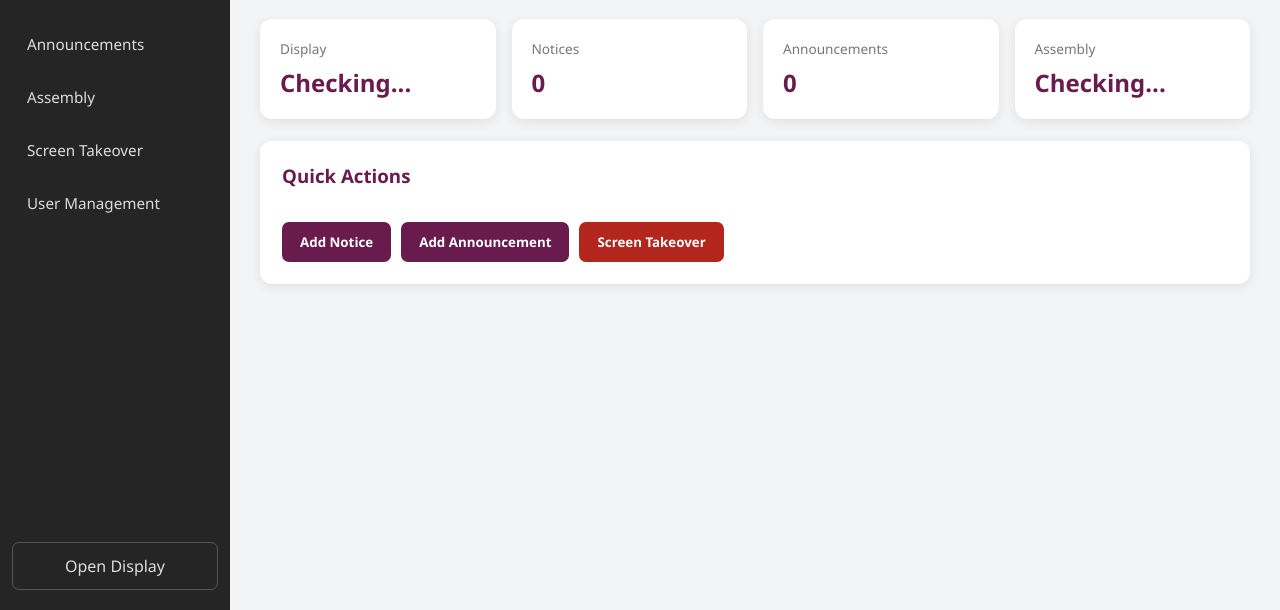
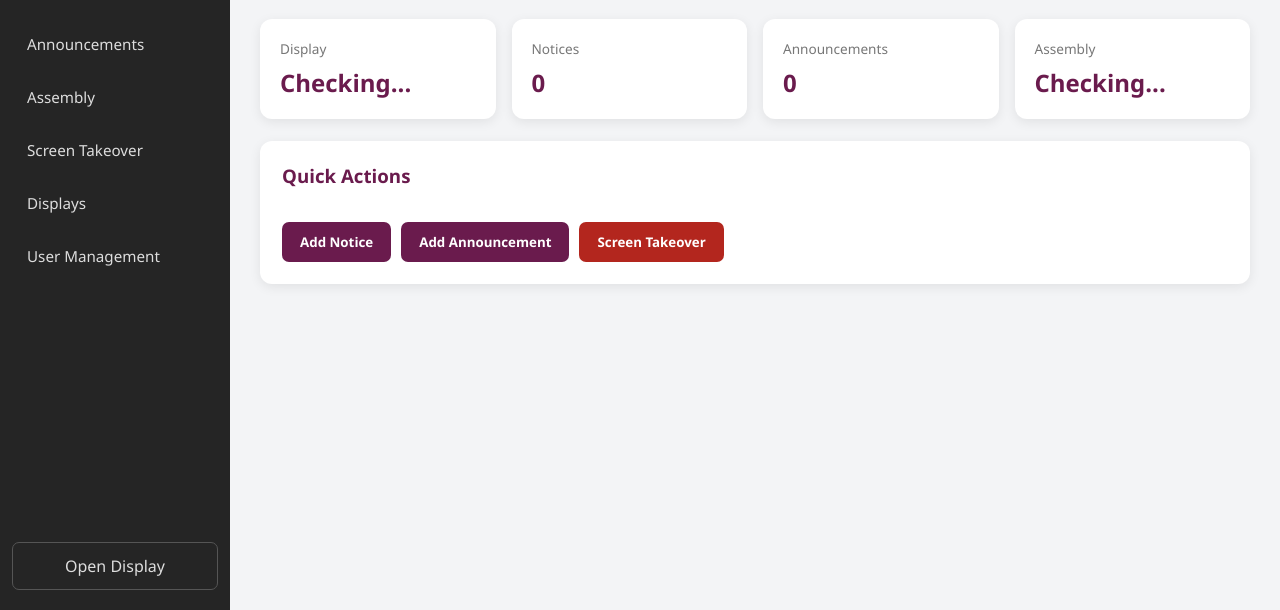
Before and after one commit to liammcde0/newdisplay, a plain HTML site: page dashboard.html in a window 1280 px wide. Shown: the part 190-800 px from the top of the page. Drawn offline with Linux system fonts and the light colour scheme; no server answers; sample sign-in values are in the browser's storage.

Commit message:
Update dashboard.html

```diff
--- a/dashboard.html
+++ b/dashboard.html
@@ -78,6 +78,10 @@
 
         <button class="nav-button" data-page="takeover">
             Screen Takeover
+        </button>
+
+        <button class="nav-button" data-page="displays">
+            Displays
         </button>
 
         <button class="nav-button admin-only" data-page="users">
```
